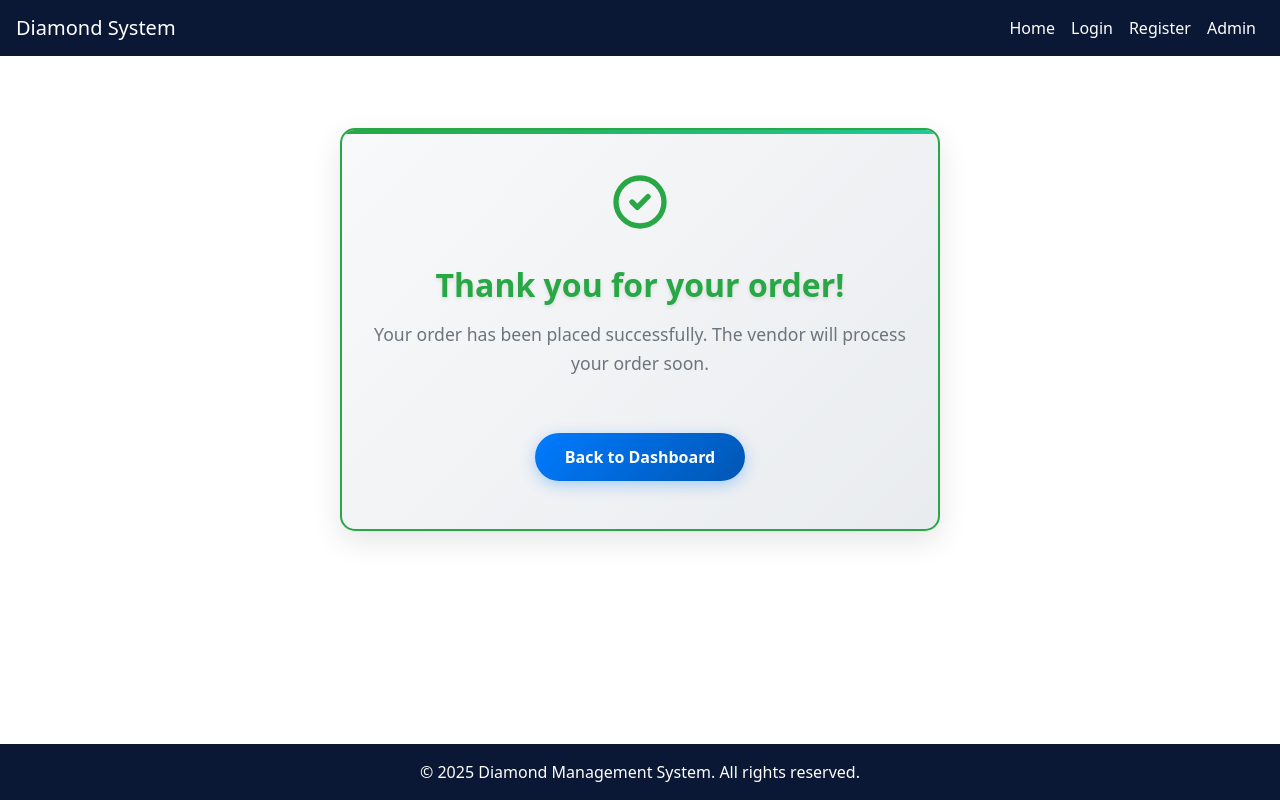
After one commit to bhautik-katariya/diamond-management-system, a Django app: page /customer/order/confirmation/ in a window 1280 px wide. The commit adds this page. Run offline with Django 5.2, Linux system fonts and the light colour scheme; parts of the project's set-up code (start-up, migrations or seed data) failed here and were passed over.

Commit message:
order placement functionality done

```diff
--- a/customer/templates/customer/cart.html
+++ b/customer/templates/customer/cart.html
@@ -189,7 +189,7 @@
 {% if cart.items.all %}
 <div class="cart-footer">
         <a href="{% url 'dashboard' %}" class="btn btn-outline-secondary">Continue Shopping</a>
-    <a href="#" class="btn btn-primary">Proceed to Checkout</a>
+        <a href="{% url 'customer:checkout' %}" class="btn btn-primary">Proceed to Checkout</a>
     </div>
     {% endif %}
 </div>
--- /dev/null
+++ b/customer/templates/customer/order_confirmation.html
@@ -0,0 +1,104 @@
+{% extends 'base.html' %}
+{% block title %}Order Confirmation{% endblock %}
+{% block content %}
+<div class="container mt-5">
+    <div class="order-confirmation-box">
+        <div class="confirmation-icon">
+            <svg width="64" height="64" viewBox="0 0 24 24" fill="none" xmlns="http://www.w3.org/2000/svg">
+                <path d="M9 12L11 14L15 10M21 12C21 16.9706 16.9706 21 12 21C7.02944 21 3 16.9706 3 12C3 7.02944 7.02944 3 12 3C16.9706 3 21 7.02944 21 12Z" stroke="#28a745" stroke-width="2" stroke-linecap="round" stroke-linejoin="round"/>
+            </svg>
+        </div>
+        <h2 class="confirmation-title">Thank you for your order!</h2>
+        <p class="confirmation-message">Your order has been placed successfully. The vendor will process your order soon.</p>
+        <a href="{% url 'dashboard' %}" class="btn btn-primary mt-4">Back to Dashboard</a>
+    </div>
+</div>
+
+<style>
+.order-confirmation-box {
+    background: linear-gradient(135deg, #f8f9fa 0%, #e9ecef 100%);
+    border: 2px solid #28a745;
+    border-radius: 15px;
+    padding: 3rem 2rem;
+    text-align: center;
+    box-shadow: 0 10px 30px rgba(0, 0, 0, 0.1);
+    max-width: 600px;
+    margin: 0 auto;
+    position: relative;
+    overflow: hidden;
+}
+
+.order-confirmation-box::before {
+    content: '';
+    position: absolute;
+    top: 0;
+    left: 0;
+    right: 0;
+    height: 4px;
+    background: linear-gradient(90deg, #28a745, #20c997);
+}
+
+.confirmation-icon {
+    margin-bottom: 1.5rem;
+    animation: bounce 2s infinite;
+}
+
+.confirmation-title {
+    color: #28a745;
+    font-weight: 700;
+    font-size: 2rem;
+    margin-bottom: 1rem;
+    text-shadow: 0 2px 4px rgba(0, 0, 0, 0.1);
+}
+
+.confirmation-message {
+    color: #6c757d;
+    font-size: 1.1rem;
+    line-height: 1.6;
+    margin-bottom: 2rem;
+}
+
+.btn-primary {
+    background: linear-gradient(135deg, #007bff, #0056b3);
+    border: none;
+    padding: 12px 30px;
+    font-weight: 600;
+    border-radius: 25px;
+    transition: all 0.3s ease;
+    box-shadow: 0 4px 15px rgba(0, 123, 255, 0.3);
+}
+
+.btn-primary:hover {
+    transform: translateY(-2px);
+    box-shadow: 0 6px 20px rgba(0, 123, 255, 0.4);
+    background: linear-gradient(135deg, #0056b3, #004085);
+}
+
+@keyframes bounce {
+    0%, 20%, 50%, 80%, 100% {
+        transform: translateY(0);
+    }
+    40% {
+        transform: translateY(-10px);
+    }
+    60% {
+        transform: translateY(-5px);
+    }
+}
+
+@media (max-width: 768px) {
+    .order-confirmation-box {
+        padding: 2rem 1.5rem;
+        margin: 1rem;
+    }
+
+    .confirmation-title {
+        font-size: 1.5rem;
+    }
+
+    .confirmation-message {
+        font-size: 1rem;
+    }
+}
+</style>
+{% endblock %}
--- a/customer/urls.py
+++ b/customer/urls.py
@@ -9,4 +9,6 @@ urlpatterns = [
     path('cart/remove/<int:item_id>/', remove_from_cart, name='remove_from_cart'),
     path('cart/increase/<int:item_id>/', increase_quantity, name='increase_quantity'),
     path('cart/decrease/<int:item_id>/', decrease_quantity, name='decrease_quantity'),
+    path('cart/checkout/', checkout, name='checkout'),
+    path('order/confirmation/', order_confirmation, name='order_confirmation'),
 ]
--- a/customer/views.py
+++ b/customer/views.py
@@ -1,6 +1,6 @@
 from django.shortcuts import redirect,render, get_object_or_404
 from django.contrib import messages
-from vendor.models import Diamond
+from vendor.models import Diamond, Order, OrderItem
 from .models import Cart, CartItem, Customer
 from django.db import IntegrityError
 from django.core.mail import send_mail
@@ -24,8 +24,8 @@ def add_to_cart(request, diamond_id):
         # send_mail(
         #     subject="New Diamond Added to Cart",
         #     message=f"Customer {customer.username} ({customer.email}) added your diamond {diamond.stock_id} to their cart.",
-        #     from_email="yourapp@example.com",
-        #     recipient_list=[diamond.vendor.email],  # Assuming `diamond.vendor.email` exists
+        #     from_email={diamond.vendor.email},
+        #     recipient_list=[customer.email],
         # )
     except IntegrityError:
         messages.error(request, "This diamond is already in your cart.")
@@ -42,19 +42,6 @@ def view_cart(request):
     return render(request, 'customer/cart.html', {
         'cart': cart,
     })
-
-# def remove_from_cart(request, item_id):
-#     if 'user_id' not in request.session or request.session.get('user_type') != 'customer':
-#         messages.error(request, "You must be logged in as a customer to remove items.")
-#         return redirect('login')
-
-#     item = get_object_or_404(CartItem, pk=item_id)
-#     if item.cart.customer.id == request.session['user_id']:
-#         item.delete()
-#         messages.success(request, "Item removed from cart.")
-#     else:
-#         messages.error(request, "You are not authorized to remove this item.")
-#     return redirect('customer:view_cart')
 
 def remove_from_cart(request, item_id):
     if 'user_id' not in request.session or request.session.get('user_type') != 'customer':
@@ -100,3 +87,43 @@ def decrease_quantity(request, item_id):
     else:
         messages.error(request, "Invalid request.")
     return redirect('customer:view_cart')
+
+def checkout(request):
+    if 'user_id' not in request.session or request.session.get('user_type') != 'customer':
+        messages.error(request, "Please log in as a customer to checkout.")
+        return redirect('login')
+
+    customer = get_object_or_404(Customer, pk=request.session['user_id'])
+    cart, created = Cart.objects.get_or_create(customer=customer)
+    cart_items = cart.items.all()
+    if not cart_items:
+        messages.error(request, "Your cart is empty.")
+        return redirect('customer:view_cart')
+
+    # Group items by vendor
+    vendor_items = {}
+    for item in cart_items:
+        vendor = item.diamond.vendor
+        if vendor not in vendor_items:
+            vendor_items[vendor] = []
+        vendor_items[vendor].append(item)
+
+    # Create an order for each vendor
+    for vendor, items in vendor_items.items():
+        order = Order.objects.create(customer=customer, vendor=vendor)
+        for item in items:
+            OrderItem.objects.create(
+                order=order,
+                diamond=item.diamond,
+                quantity=item.quantity,
+                price_per_carat=item.diamond.price_per_carat,
+                line_total=item.line_total
+            )
+            item.delete()  # Remove from cart
+
+    messages.success(request, "Order placed successfully!")
+    return redirect('customer:order_confirmation')
+
+
+def order_confirmation(request):
+    return render(request, 'customer/order_confirmation.html')
--- a/diamond_management/templates/base.html
+++ b/diamond_management/templates/base.html
@@ -54,6 +54,9 @@
                         </li>
                         <li class="nav-item">
                             <a class="nav-link" href="{% url 'vendor:add_diamond' %}">Add Diamond</a>
+                        </li>
+                        <li class="nav-item">
+                            <a class="nav-link" href="{% url 'vendor:view_orders' %}">Orders</a>
                         </li>
                         <li class="nav-item">
                             <a class="nav-link" href="{% url 'edit_profile' %}">Edit Profile</a>
```
Also changed, not shown: 6 other files. Lines whose indentation alone changed are shown as unchanged.
